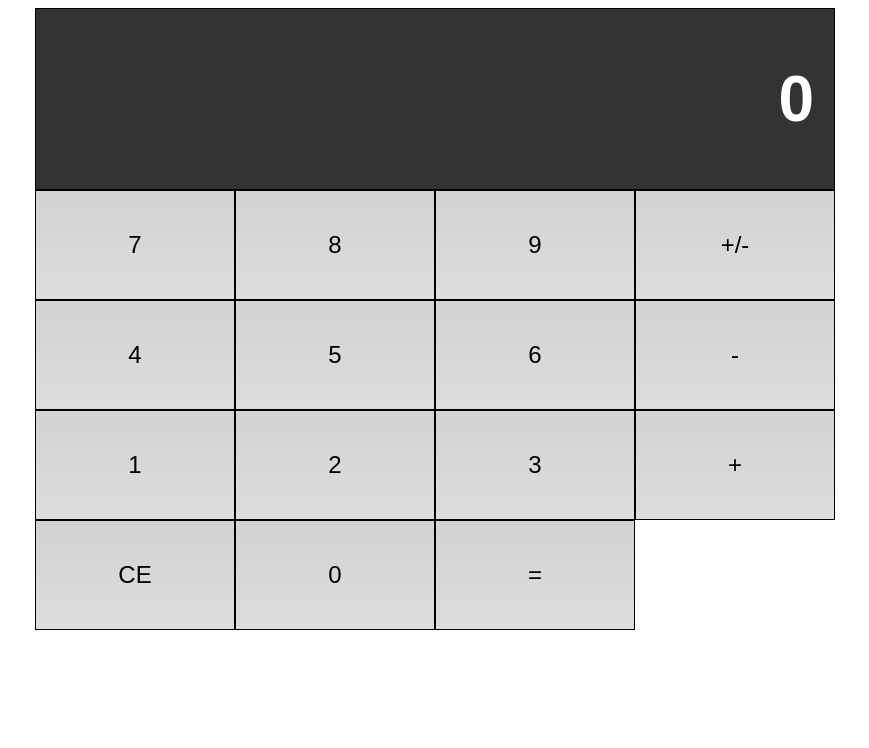
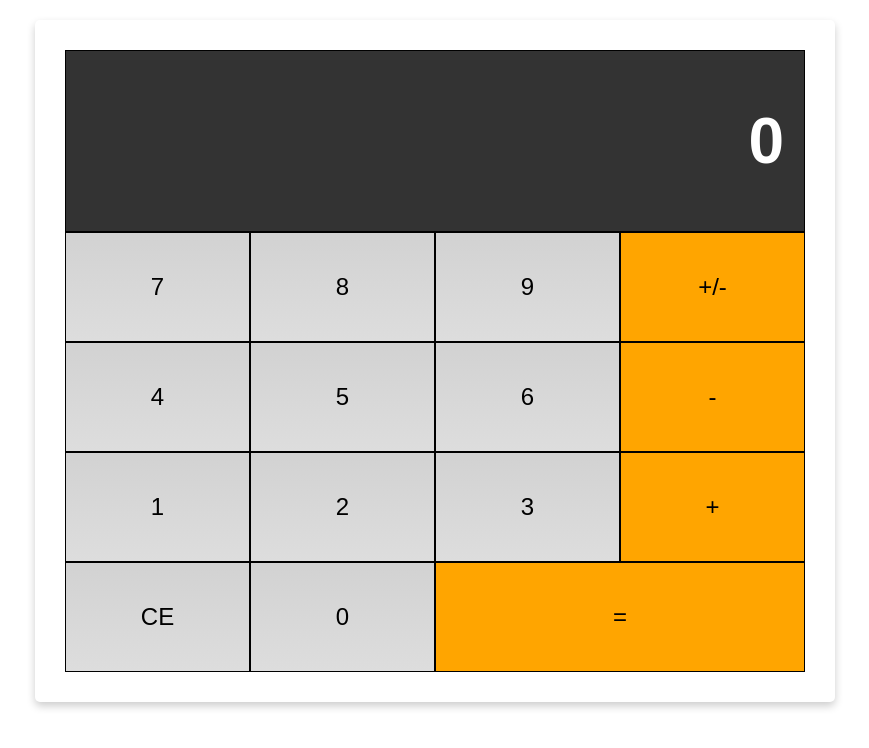
Before and after one commit to ardwiinoo/dcd-bdpw-fe-calculator, a plain HTML site: page index.html in a window 1280 px wide. Shown: the whole page, without its empty margins (205-1074 px from the left). Drawn offline with Linux system fonts and the light colour scheme.

Commit message:
add: menambah styling pada display, operator, negative, equals, card

```diff
--- a/assets/style.css
+++ b/assets/style.css
@@ -4,6 +4,34 @@
 
 body {
   font-family: sans-serif;
+}
+
+.flex-container-column {
+  display: flex;
+  /* properti pendukung */
+  flex-direction: column;
+  max-width: 800px;
+  margin: 0 auto;
+  text-align: right;
+}
+
+.flex-container-row {
+  display: flex;
+}
+
+.button {
+  flex-basis: 25%;
+  /* properti pendukung */
+  font-size: 1.5em;
+  text-align: center;
+  padding: 40px;
+  border: 1px solid black;
+  background: -webkit-linear-gradient(top, #d2d2d2, #ddd);
+  cursor: pointer;
+}
+
+.double {
+  flex-basis: 50%;
 }
 
 .display {
@@ -21,28 +49,13 @@ body {
   background: orange;
 }
 
-.flex-container-column {
-   display: flex;
-   flex-direction: column;
-
-   /* properti pendukung */
-   max-width: 800px;
-   margin: 0 auto;
-   text-align: right;
+.card {
+  box-shadow: 0 4px 8px 0 rgba(0, 0, 0, 0.2);
+  border-radius: 5px;
+  padding: 30px;
+  margin-top: 20px;
 }
 
-.flex-container-row {
-  display: flex;
+.button:hover {
+  font-weight: bold;
 }
-
-.button {
-  flex-basis: 25%;
-
-  /* properti pendukung */
-  font-size: 1.5em;
-  text-align: center;
-  padding: 40px;
-  border: 1px solid black;
-  background: -webkit-linear-gradient(top, #d2d2d2, #ddd);
-  cursor: pointer;
-}
```
